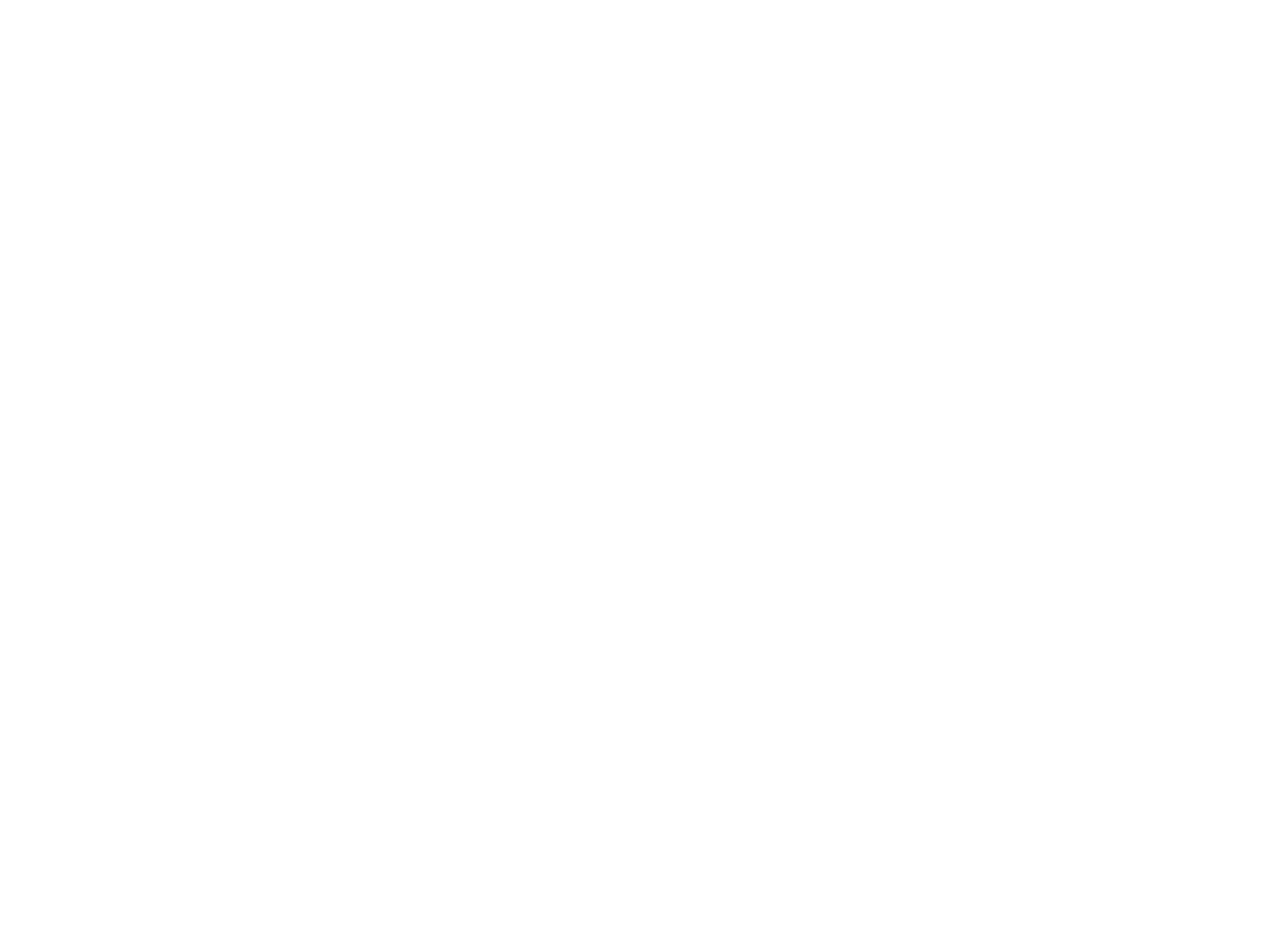
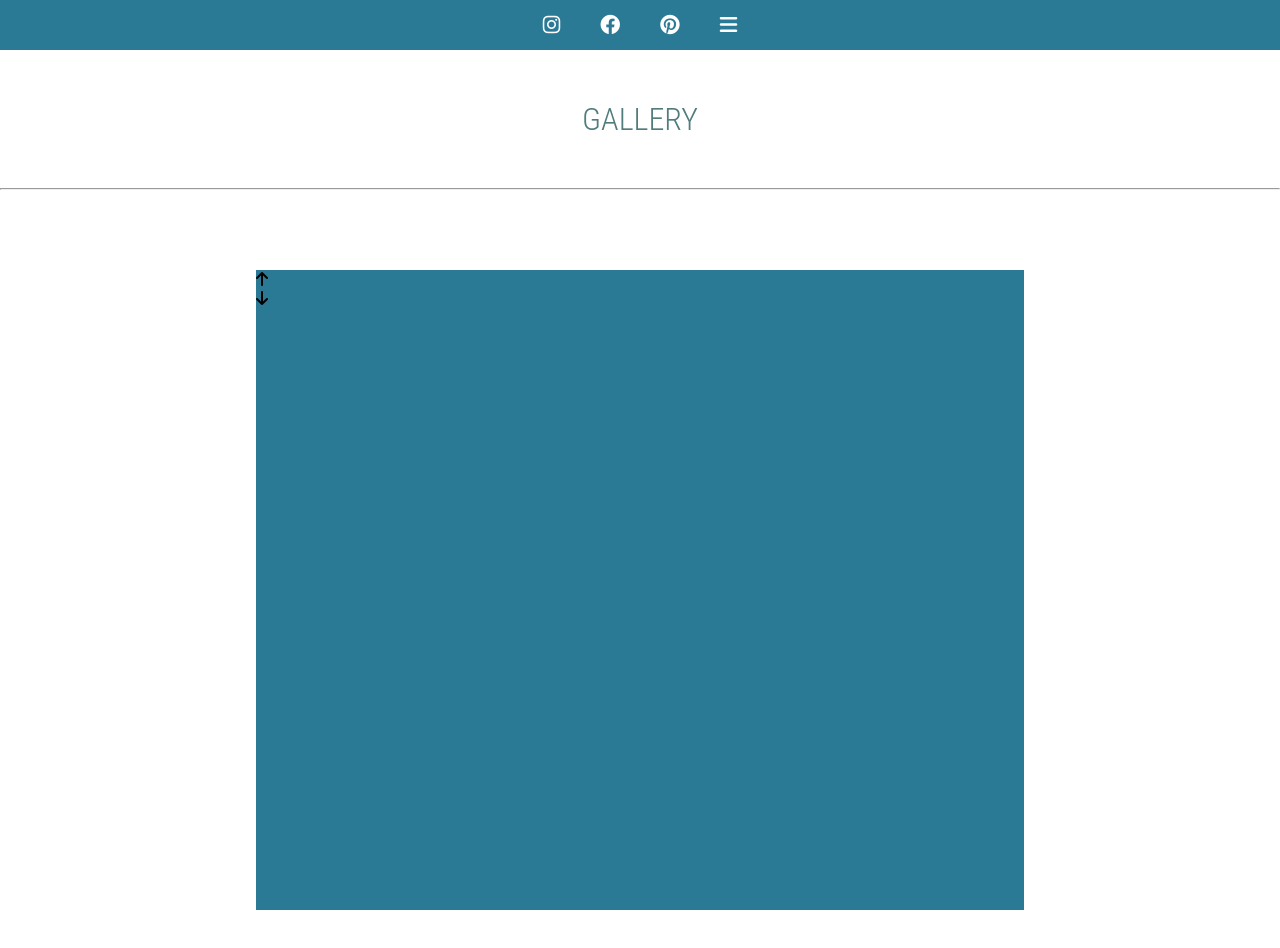
Before and after one commit to maricamola/js-array-carousel, a plain HTML site: page index.html in a window 1280 px wide. Before the commit the page ends 800 px from the top, so only its background shows below. Drawn offline with Linux system fonts and the light colour scheme.

Commit message:
markup creation

```diff
--- a/index.html
+++ b/index.html
@@ -5,9 +5,42 @@
   <meta http-equiv="X-UA-Compatible" content="IE=edge">
   <meta name="viewport" content="width=device-width, initial-scale=1.0">
   <link rel="stylesheet" href="style.css">
+  <link rel='stylesheet' href='https://cdnjs.cloudflare.com/ajax/libs/font-awesome/6.3.0/css/all.min.css' integrity='sha512-SzlrxWUlpfuzQ+pcUCosxcglQRNAq/DZjVsC0lE40xsADsfeQoEypE+enwcOiGjk/bSuGGKHEyjSoQ1zVisanQ==' crossorigin='anonymous'/>
+
+  <link rel="preconnect" href="https://fonts.googleapis.com">
+  <link rel="preconnect" href="https://fonts.gstatic.com"   crossorigin>
+  <link href="https://fonts.googleapis.com/css2?  family=Rajdhani:wght@300&display=swap" rel="stylesheet">
+
   <title>Carosello Mono Array</title>
 </head>
 <body>
+
+  <header>
+    <ul>
+      <li><i class="fa-brands fa-instagram"></i></li>
+      <li><i class="fa-brands fa-facebook"></i></li>
+      <li><i class="fa-brands fa-pinterest"></i></li>
+      <li><i class="fa-solid fa-bars"></i></li>
+    </ul>
+  </header>
+
+  <h1 class="title">GALLERY</h1>
+  <hr>
+  <div class="main-wrapper">
+
+
+    <div class="container">
+      <div class="slider">
+
+        <!--pulsanti up down-->
+          <div class="btn up"><i class="fa-solid fa-arrow-up"></i></div>
+          <div class="btn down"><i class="fa-solid fa-arrow-down"></i></div>
+
+
+
+      </div>
+    </div>
+  </div>
 
 
   <script src="js/script.js"></script>
--- a/style.css
+++ b/style.css
@@ -0,0 +1,49 @@
+*{
+  padding: 0;
+  margin: 0;
+  box-sizing: border-box;
+}
+
+body{
+  font-family: "Roboto Condensed",sans-serif;
+}
+
+header{
+  display: flex;
+  justify-content: center;
+  background-color: #2A7A96;
+  height: 50px;
+  color: white;
+}
+
+header ul{
+  display: flex;
+  align-items: center;
+}
+
+header ul li{
+  list-style: none;
+  text-decoration: none;
+  margin: 20px;
+  font-size: 20px;
+}
+
+h1{
+  color: #507C7C;
+  text-align: center;
+  font-weight: lighter;
+  padding: 50px;
+}
+
+.main-wrapper{
+  display: flex;
+  align-items: center;
+  justify-content: center;
+  height: 100vh;
+}
+
+.container{
+  width: 60%;
+  height: 80%;
+  background-color: #2A7A96;
+}
```
